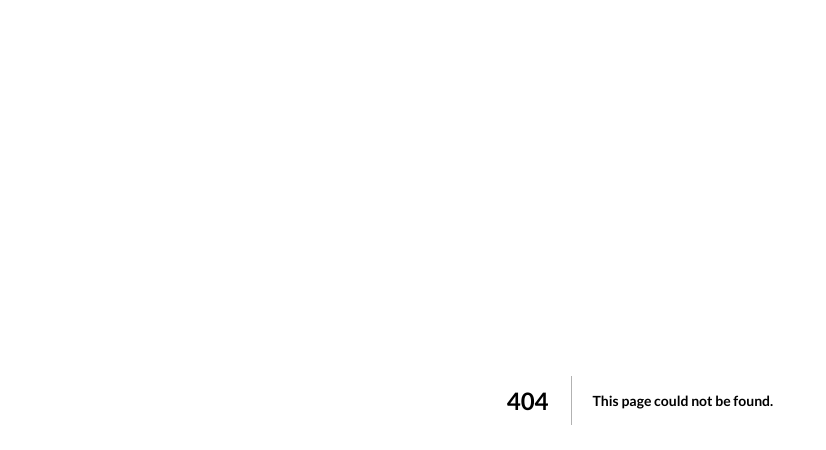
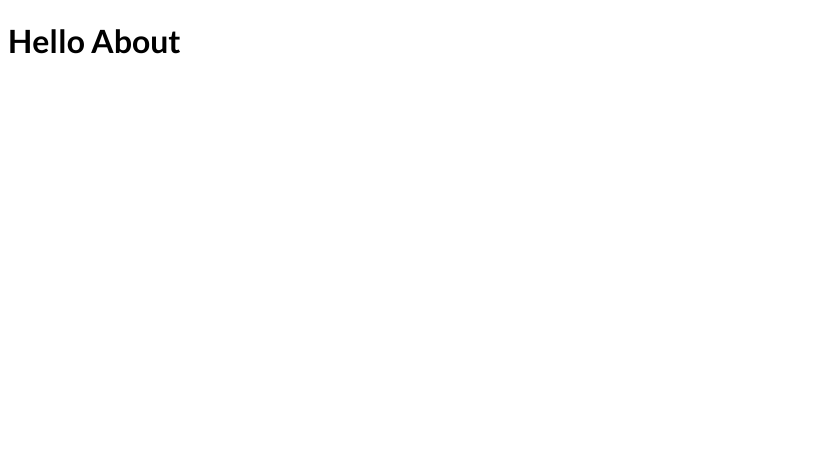
Before and after one commit to aliarslanansari/nextjs-practice, a Next.js app: page /about in a window 1280 px wide. Before the commit this address had no page. Shown: the top 450 px of the page, without its empty margins (0-826 px from the left). Built offline with nearby package versions, Linux system fonts and the light colour scheme.

Commit message:
about route

```diff
--- /dev/null
+++ b/pages/about.js
@@ -0,0 +1,11 @@
+import React from 'react'
+
+const AboutPage = () => {
+  return (
+    <div>
+      <h1>Hello About</h1>
+    </div>
+  )
+}
+
+export default AboutPage
```
